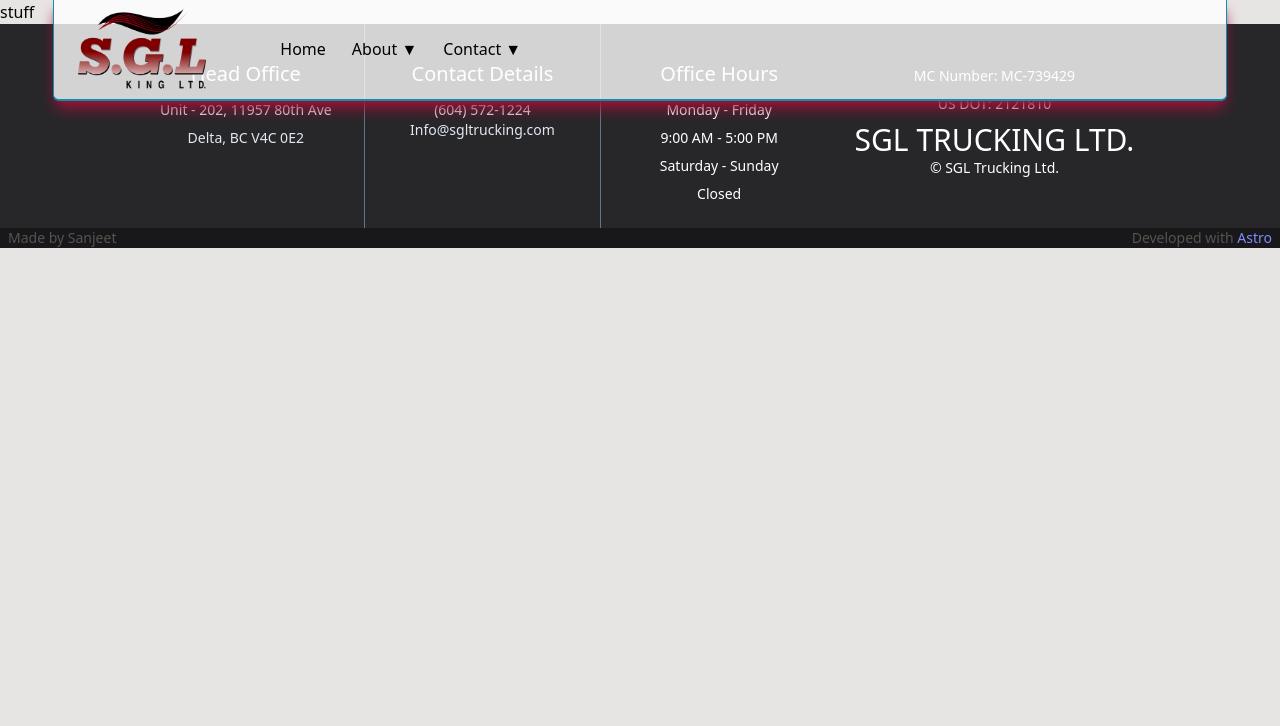
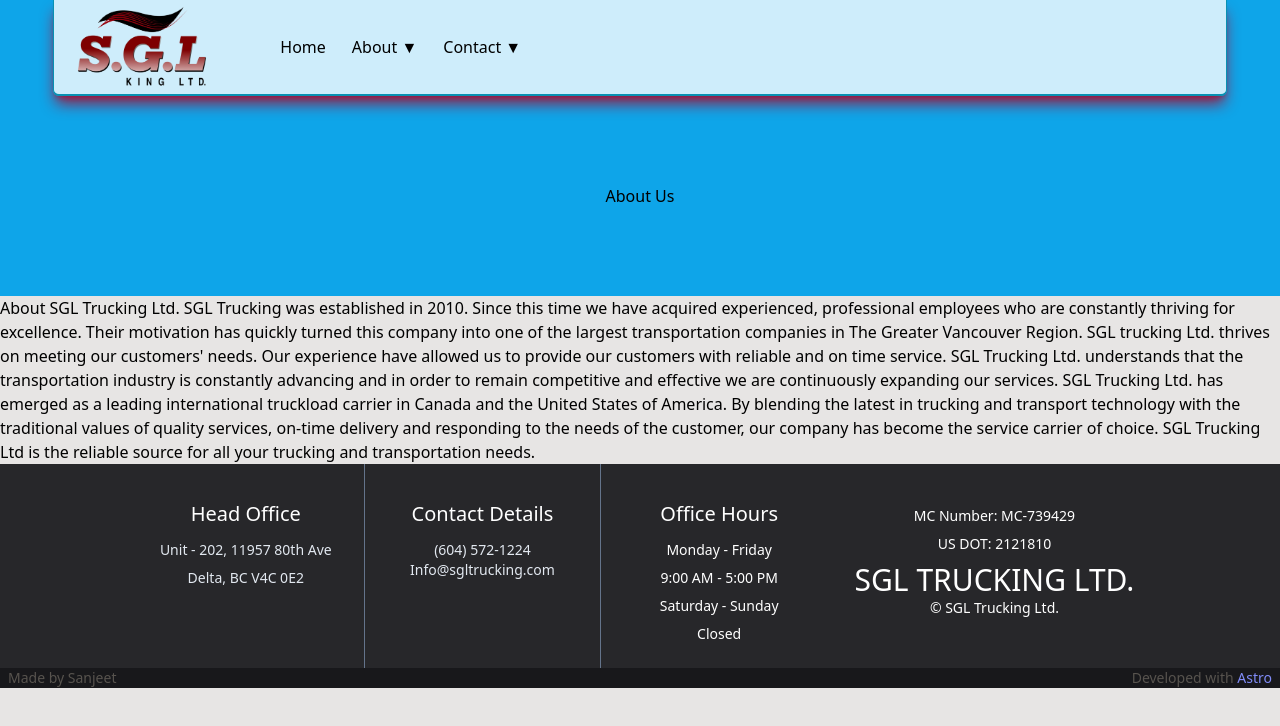
Before and after one commit to Sanj-sanj/sgl, an Astro site: page /about in a window 1280 px wide. Built offline with nearby package versions, Linux system fonts and the light colour scheme; Astro itself is replaced by a stand-in of ours.

Commit message:
saving small changes

```diff
--- a/src/components/Header.astro
+++ b/src/components/Header.astro
@@ -4,7 +4,9 @@
 import { Image } from "astro:assets";
 ---
 
-<fragment class="flex w-full fixed justify-center min-h-[11vh] z-50">
+<fragment
+  class="flex w-full fixed justify-center min-h-[12vh] max-h-[12vh] z-50"
+>
   <header
     class="bg-frosted-glass-light text-black w-11/12 flex justify-between items-center px-4 py-2 transition-all duration-500 ease-in-out rounded-b-md border-b-2 border-x border-cyan-600 shadow-lg shadow-rose-800"
   >
--- a/src/pages/about.astro
+++ b/src/pages/about.astro
@@ -2,4 +2,28 @@
 import Layout from "../layouts/Layout.astro";
 ---
 
-<Layout title="SGL Trucking LTD. - About Us"> stuff </Layout>
+<Layout title="SGL Trucking LTD. - About Us">
+  <main>
+    <div class="pt-[12vh] w-full bg-sky-500"></div>
+    <div class="h-[25vh] flex justify-center items-center bg-sky-500">
+      <h1>About Us</h1>
+    </div>
+    <p>
+      About SGL Trucking Ltd. SGL Trucking was established in 2010. Since this
+      time we have acquired experienced, professional employees who are
+      constantly thriving for excellence. Their motivation has quickly turned
+      this company into one of the largest transportation companies in The
+      Greater Vancouver Region. SGL trucking Ltd. thrives on meeting our
+      customers' needs. Our experience have allowed us to provide our customers
+      with reliable and on time service. SGL Trucking Ltd. understands that the
+      transportation industry is constantly advancing and in order to remain
+      competitive and effective we are continuously expanding our services. SGL
+      Trucking Ltd. has emerged as a leading international truckload carrier in
+      Canada and the United States of America. By blending the latest in
+      trucking and transport technology with the traditional values of quality
+      services, on-time delivery and responding to the needs of the customer,
+      our company has become the service carrier of choice. SGL Trucking Ltd is
+      the reliable source for all your trucking and transportation needs.
+    </p>
+  </main>
+</Layout>
```
